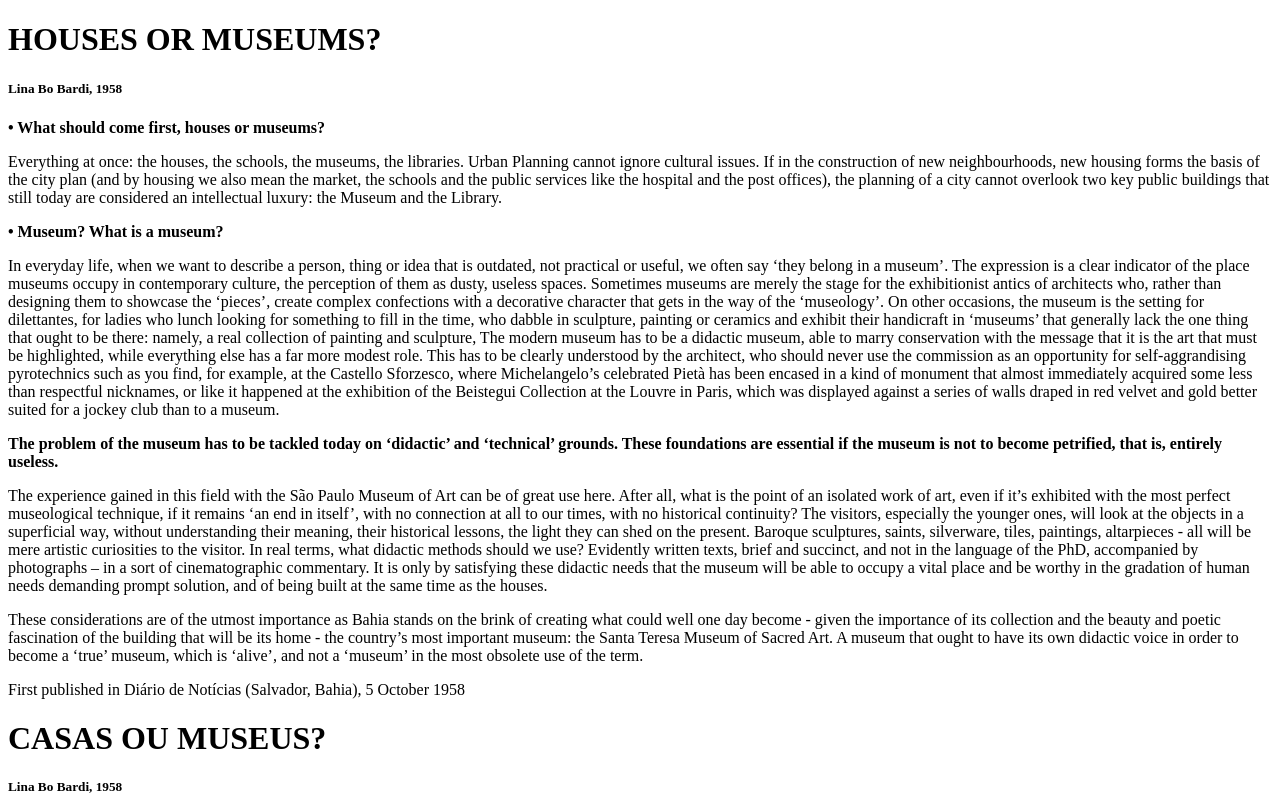
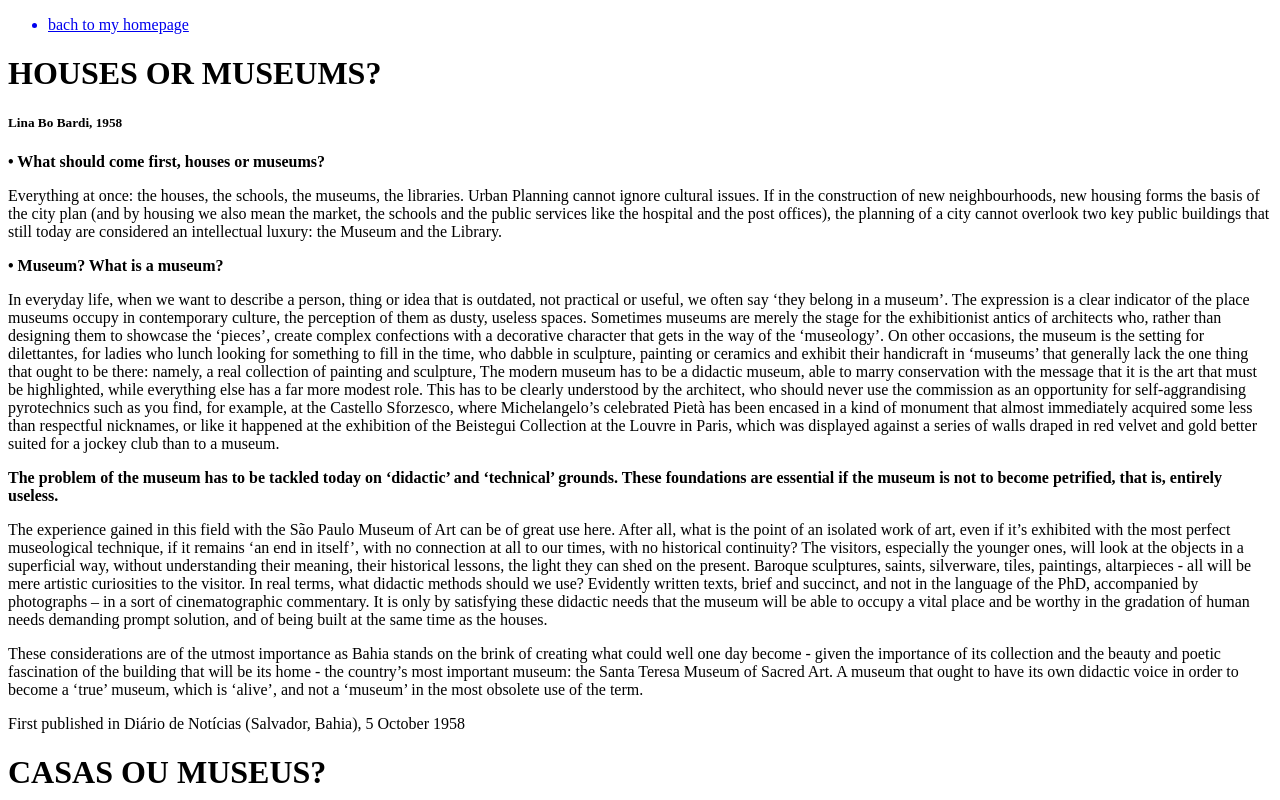
Before and after one commit to Zijian0215/Coding-Exercise, a plain HTML site: page Assignment/Exercise03.html in a window 1280 px wide. Shown: the top 800 px of the page. Drawn offline with Linux system fonts and the light colour scheme.

Commit message:
Update Exercise03.html

```diff
--- a/Assignment/Exercise03.html
+++ b/Assignment/Exercise03.html
@@ -8,7 +8,9 @@
 </head>
 
 <body>
- <h1><strong><en>HOUSES OR MUSEUMS?</en></strong></h1>
+
+   <ul><a href="https://zijian0215.github.io/Coding-Exercise/Assignment/index.html"><li>bach to my homepage</li></a></ul>
+   <h1><strong><en>HOUSES OR MUSEUMS?</en></strong></h1>
  <h5><strong><en>Lina Bo Bardi, 1958</en></strong></h5>
  <p><strong>&#x2022 What should come first, houses or museums?</strong></p>
 	<p>Everything at once: the houses, the schools, the museums, the libraries. Urban Planning cannot ignore cultural issues. If in the construction of new neighbourhoods, new housing forms the basis of the city plan (and by housing we also mean the market, the schools and the public services like the hospital and the post offices), the planning of a city cannot overlook two key public buildings that still today are considered an intellectual luxury: the Museum and the Library.
```
